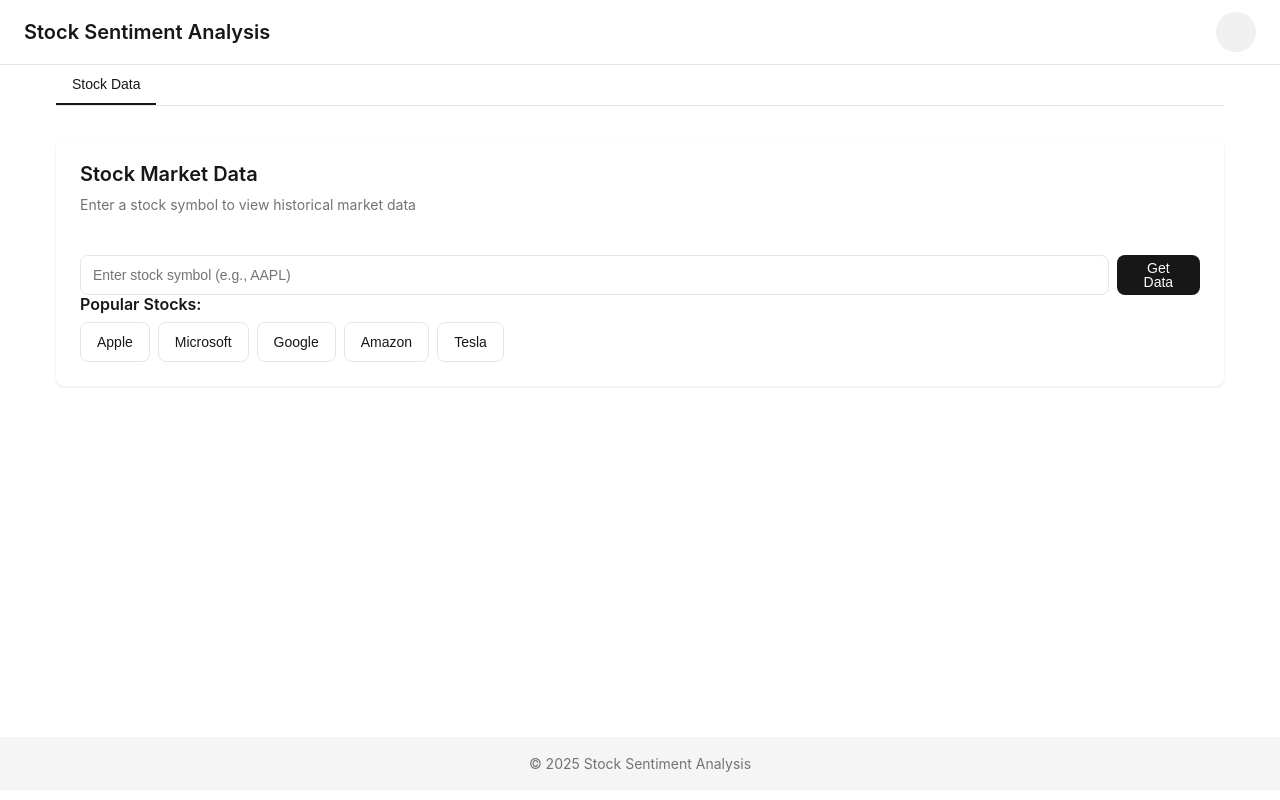
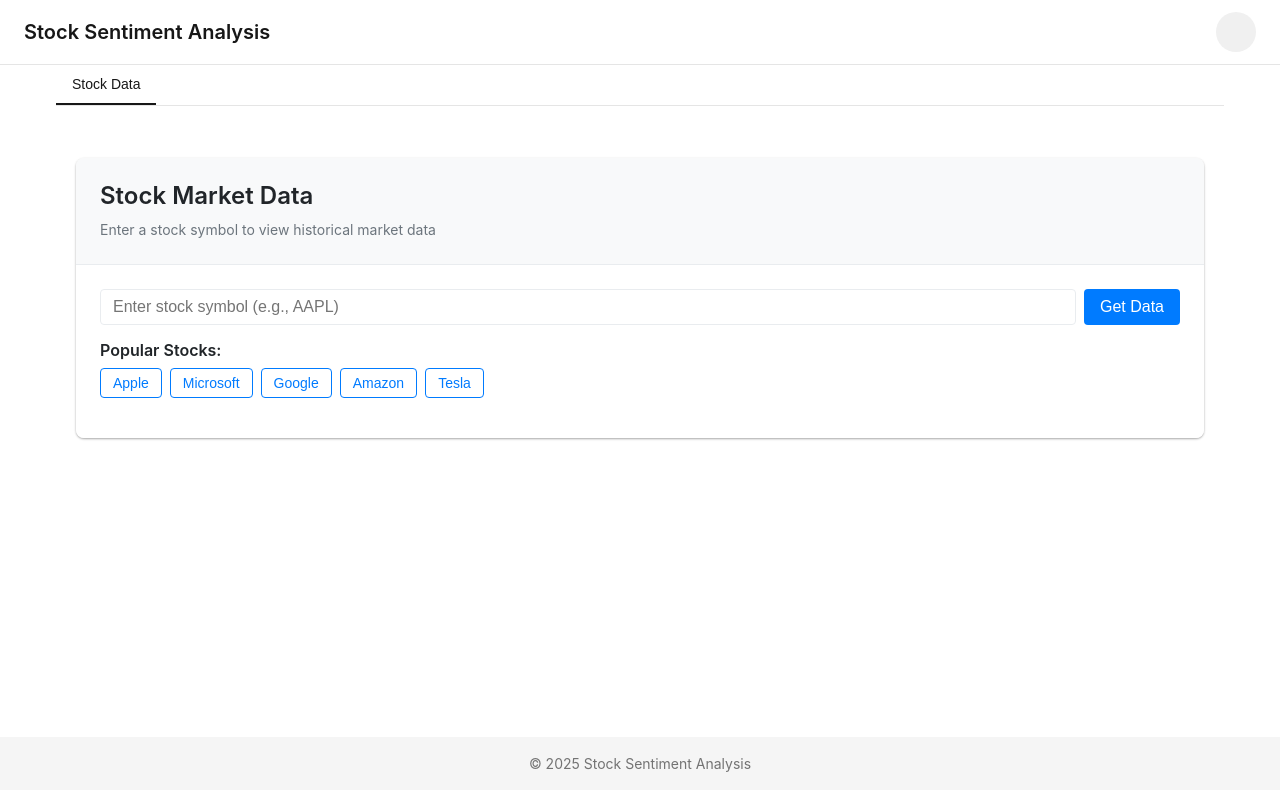
Before and after one commit to ravenbarajas/Sentivio---Stock-Market-Sentiment-Analysis, a React (Create React App) app in the folder frontend/: page / in a window 1280 px wide. Built offline with nearby package versions, Linux system fonts and the light colour scheme.

Commit message:
Ver 1.0.0.c - Modified style logic

```diff
--- a/frontend/src/components/StockChart.js
+++ b/frontend/src/components/StockChart.js
@@ -11,6 +11,7 @@ import {
   Legend,
 } from 'chart.js';
 import { Line } from 'react-chartjs-2';
+import { useTheme } from './ui/ThemeProvider';
 
 // Register ChartJS components
 ChartJS.register(
@@ -28,6 +29,29 @@ const StockChart = () => {
   const [marketData, setMarketData] = useState(null);
   const [loading, setLoading] = useState(false);
   const [error, setError] = useState(null);
+  const { theme } = useTheme();
+
+  // Determine if using dark mode
+  const isDarkMode = theme === 'dark' || (theme === 'system' && window.matchMedia('(prefers-color-scheme: dark)').matches);
+
+  // Theme-based colors
+  const colors = {
+    text: isDarkMode ? '#e4e4e7' : '#212529',
+    mutedText: isDarkMode ? '#a1a1aa' : '#6c757d',
+    background: isDarkMode ? '#18181b' : '#fff',
+    cardBackground: isDarkMode ? '#27272a' : '#fff',
+    cardHeaderBackground: isDarkMode ? '#3f3f46' : '#f8f9fa',
+    border: isDarkMode ? '#3f3f46' : '#e9ecef',
+    primary: '#007bff',
+    primaryDark: '#0056b3',
+    buttonText: '#fff',
+    dangerText: isDarkMode ? '#f87171' : '#dc3545',
+    successText: isDarkMode ? '#4ade80' : '#198754',
+    chartClose: '#28a745',
+    chartOpen: '#007bff',
+    chartHigh: '#ffc107',
+    chartLow: '#dc3545',
+  };
 
   const handleSubmit = async (e) => {
     e.preventDefault();
@@ -57,32 +81,40 @@ const StockChart = () => {
       {
         label: 'Close Price',
         data: marketData.data.map(item => item.close),
-        borderColor: 'var(--chart-primary)',
-        backgroundColor: 'var(--chart-primary-transparent)',
+        borderColor: colors.chartClose,
+        backgroundColor: 'rgba(40, 167, 69, 0.1)',
+        borderWidth: 0.5,
         tension: 0.1,
+        pointRadius: 0,
       },
       {
         label: 'Open Price',
         data: marketData.data.map(item => item.open),
-        borderColor: 'var(--chart-secondary)',
-        backgroundColor: 'var(--chart-secondary-transparent)',
+        borderColor: colors.chartOpen,
+        backgroundColor: 'rgba(0, 123, 255, 0.1)',
+        borderWidth: 0.5,
         tension: 0.1,
+        pointRadius: 0,
       },
       {
         label: 'High',
         data: marketData.data.map(item => item.high),
-        borderColor: 'var(--chart-tertiary)',
-        backgroundColor: 'var(--chart-tertiary-transparent)',
+        borderColor: colors.chartHigh,
+        backgroundColor: 'rgba(255, 193, 7, 0.1)',
+        borderWidth: 0.5,
         tension: 0.1,
-        hidden: true
+        hidden: true,
+        pointRadius: 0,
       },
       {
         label: 'Low',
         data: marketData.data.map(item => item.low),
-        borderColor: 'var(--chart-quaternary)',
-        backgroundColor: 'var(--chart-quaternary-transparent)',
+        borderColor: colors.chartLow,
+        backgroundColor: 'rgba(220, 53, 69, 0.1)',
+        borderWidth: 0.5,
         tension: 0.1,
-        hidden: true
+        hidden: true,
+        pointRadius: 0,
       }
     ],
   } : null;
@@ -92,10 +124,14 @@ const StockChart = () => {
     plugins: {
       legend: {
         position: 'top',
+        labels: {
+          color: colors.text
+        }
       },
       title: {
         display: true,
         text: marketData ? `${marketData.symbol} Price History` : 'Stock Price History',
+        color: colors.text
       },
       tooltip: {
         callbacks: {
@@ -111,18 +147,30 @@ const StockChart = () => {
       y: {
         title: {
           display: true,
-          text: 'Price ($)'
+          text: 'Price ($)',
+          color: colors.text
         },
         ticks: {
           callback: function(value) {
             return '$' + value.toFixed(2);
-          }
+          },
+          color: colors.text
+        },
+        grid: {
+          color: colors.border
         }
       },
       x: {
         title: {
           display: true,
-          text: 'Date'
+          text: 'Date',
+          color: colors.text
+        },
+        ticks: {
+          color: colors.text
+        },
+        grid: {
+          color: colors.border
         }
       }
     }
@@ -180,38 +228,102 @@ const StockChart = () => {
   const priceChange = calculatePriceChange();
 
   return (
-    <div className="stock-chart">
-      <div className="card mb-4">
-        <div className="card-header">
-          <h2 className="card-title">Stock Market Data</h2>
-          <p className="card-description">Enter a stock symbol to view historical market data</p>
+    <div style={{
+      padding: '20px',
+      fontFamily: '-apple-system, BlinkMacSystemFont, "Segoe UI", Roboto, "Helvetica Neue", Arial, sans-serif',
+      color: colors.text,
+      backgroundColor: 'transparent'
+    }}>
+      <div style={{
+        borderRadius: '8px',
+        boxShadow: isDarkMode ? '0 1px 3px rgba(0,0,0,0.3)' : '0 1px 3px rgba(0,0,0,0.12), 0 1px 2px rgba(0,0,0,0.24)',
+        overflow: 'hidden',
+        marginBottom: '2rem',
+        backgroundColor: colors.background
+      }}>
+        <div style={{
+          padding: '1.5rem',
+          borderBottom: `1px solid ${colors.border}`,
+          backgroundColor: colors.cardHeaderBackground
+        }}>
+          <h2 style={{
+            margin: '0 0 0.5rem 0',
+            fontSize: '1.5rem',
+            fontWeight: '600',
+            color: colors.text
+          }}>Stock Market Data</h2>
+          <p style={{
+            margin: '0',
+            fontSize: '0.875rem',
+            color: colors.mutedText
+          }}>Enter a stock symbol to view historical market data</p>
         </div>
-        <div className="card-content">
-          <form onSubmit={handleSubmit} className="flex gap-2 mb-4">
+        <div style={{ padding: '1.5rem', backgroundColor: colors.cardBackground }}>
+          <form onSubmit={handleSubmit} style={{
+            display: 'flex',
+            gap: '0.5rem',
+            marginBottom: '1rem'
+          }}>
             <input
               type="text"
               placeholder="Enter stock symbol (e.g., AAPL)"
               value={symbol}
               onChange={(e) => setSymbol(e.target.value)}
-              className="input"
+              style={{
+                flex: '1',
+                padding: '0.5rem 0.75rem',
+                fontSize: '1rem',
+                borderRadius: '4px',
+                border: `1px solid ${colors.border}`,
+                outline: 'none',
+                backgroundColor: isDarkMode ? '#3f3f46' : '#fff',
+                color: colors.text
+              }}
             />
             <button
               type="submit"
-              className={`button ${loading ? 'button-disabled' : 'button-primary'}`}
+              style={{
+                padding: '0.5rem 1rem',
+                backgroundColor: loading ? (isDarkMode ? '#52525b' : '#6c757d') : colors.primary,
+                color: colors.buttonText,
+                border: 'none',
+                borderRadius: '4px',
+                fontSize: '1rem',
+                cursor: loading ? 'not-allowed' : 'pointer',
+                opacity: loading ? '0.65' : '1'
+              }}
               disabled={loading}
             >
               {loading ? 'Loading...' : 'Get Data'}
             </button>
           </form>
 
-          <div className="quick-select mb-4">
-            <h4 className="mb-2">Popular Stocks:</h4>
-            <div className="flex flex-wrap gap-2">
+          <div style={{ marginBottom: '1rem' }}>
+            <h4 style={{
+              margin: '0 0 0.5rem 0',
+              fontSize: '1rem',
+              fontWeight: '600',
+              color: colors.text
+            }}>Popular Stocks:</h4>
+            <div style={{
+              display: 'flex',
+              flexWrap: 'wrap',
+              gap: '0.5rem'
+            }}>
               {popularStocks.map(stock => (
                 <button
                   key={stock.symbol}
                   onClick={() => handleQuickSelect(stock.symbol)}
-                  className="button button-outline"
+                  style={{
+                    padding: '0.375rem 0.75rem',
+                    border: `1px solid ${colors.primary}`,
+                    borderRadius: '4px',
+                    backgroundColor: 'transparent',
+                    color: colors.primary,
+                    cursor: loading ? 'not-allowed' : 'pointer',
+                    opacity: loading ? '0.65' : '1',
+                    fontSize: '0.875rem'
+                  }}
                   disabled={loading}
                 >
                   {stock.name}
@@ -221,31 +333,48 @@ const StockChart = () => {
           </div>
 
           {error && (
-            <div className="error-message p-2 mb-4" style={{
-              backgroundColor: 'rgba(239, 68, 68, 0.1)',
-              color: 'var(--destructive)',
-              borderRadius: 'var(--radius)',
-              padding: '0.75rem 1rem'
+            <div style={{
+              backgroundColor: isDarkMode ? 'rgba(248, 113, 113, 0.1)' : 'rgba(239, 68, 68, 0.1)',
+              color: colors.dangerText,
+              borderRadius: '4px',
+              padding: '0.75rem 1rem',
+              marginBottom: '1rem'
             }}>
               {error}
             </div>
           )}
 
           {marketData && marketData.data && marketData.data.length > 0 && (
-            <div className="chart-container">
+            <div style={{ width: '100%' }}>
               <Line data={chartData} options={chartOptions} />
 
-              <div className="market-stats mt-4 card p-4">
-                <h3 className="card-title">Latest Data ({marketData.data[marketData.data.length - 1].date})</h3>
+              <div style={{
+                marginTop: '1.5rem',
+                padding: '1.5rem',
+                borderRadius: '8px',
+                border: `1px solid ${colors.border}`,
+                backgroundColor: colors.cardHeaderBackground
+              }}>
+                <h3 style={{
+                  margin: '0 0 1rem 0',
+                  fontSize: '1.25rem',
+                  fontWeight: '600',
+                  color: colors.text
+                }}>Latest Data ({marketData.data[marketData.data.length - 1].date})</h3>
 
                 {priceChange && (
-                  <div className="price-change text-center mb-4">
-                    <span className={`change-value p-2 ${priceChange.isPositive ? 'positive' : 'negative'}`} style={{
+                  <div style={{
+                    textAlign: 'center',
+                    marginBottom: '1rem'
+                  }}>
+                    <span style={{
                       display: 'inline-block',
                       padding: '0.5rem 1rem',
-                      borderRadius: 'var(--radius)',
-                      backgroundColor: priceChange.isPositive ? 'rgba(34, 197, 94, 0.1)' : 'rgba(239, 68, 68, 0.1)',
-                      color: priceChange.isPositive ? 'var(--positive)' : 'var(--negative)',
+                      borderRadius: '4px',
+                      backgroundColor: priceChange.isPositive
+                        ? (isDarkMode ? 'rgba(74, 222, 128, 0.1)' : 'rgba(34, 197, 94, 0.1)')
+                        : (isDarkMode ? 'rgba(248, 113, 113, 0.1)' : 'rgba(239, 68, 68, 0.1)'),
+                      color: priceChange.isPositive ? colors.successText : colors.dangerText,
                       fontWeight: 500
                     }}>
                       {priceChange.isPositive ? '↑' : '↓'} ${Math.abs(priceChange.change).toFixed(2)} ({priceChange.percentChange.toFixed(2)}%)
@@ -253,56 +382,63 @@ const StockChart = () => {
                   </div>
                 )}
 
-                <div className="stats-grid grid grid-cols-2 md:grid-cols-5 gap-4">
-                  <div className="stat-item p-2" style={{
-                    borderRadius: 'var(--radius)',
-                    backgroundColor: 'var(--card-background)',
-                    border: '1px solid var(--border)',
+                <div style={{
+                  display: 'grid',
+                  gridTemplateColumns: 'repeat(2, 1fr)',
+                  gap: '1rem',
+                  '@media (min-width: 768px)': {
+                    gridTemplateColumns: 'repeat(5, 1fr)',
+                  }
+                }}>
+                  <div style={{
+                    borderRadius: '4px',
+                    backgroundColor: colors.cardBackground,
+                    border: `1px solid ${colors.border}`,
                     padding: '1rem',
                     textAlign: 'center'
                   }}>
-                    <div className="stat-label" style={{ fontSize: '0.875rem', color: 'var(--muted-foreground)', marginBottom: '0.25rem' }}>Open</div>
-                    <div className="stat-value" style={{ fontSize: '1.25rem', fontWeight: 600 }}>${Number(marketData.data[marketData.data.length - 1].open).toFixed(2)}</div>
+                    <div style={{ fontSize: '0.875rem', color: colors.mutedText, marginBottom: '0.25rem' }}>Open</div>
+                    <div style={{ fontSize: '1.25rem', fontWeight: 600, color: colors.text }}>${Number(marketData.data[marketData.data.length - 1].open).toFixed(2)}</div>
                   </div>
-                  <div className="stat-item p-2" style={{
-                    borderRadius: 'var(--radius)',
-                    backgroundColor: 'var(--card-background)',
-                    border: '1px solid var(--border)',
+                  <div style={{
+                    borderRadius: '4px',
+                    backgroundColor: colors.cardBackground,
+                    border: `1px solid ${colors.border}`,
                     padding: '1rem',
                     textAlign: 'center'
                   }}>
-                    <div className="stat-label" style={{ fontSize: '0.875rem', color: 'var(--muted-foreground)', marginBottom: '0.25rem' }}>Close</div>
-                    <div className="stat-value" style={{ fontSize: '1.25rem', fontWeight: 600 }}>${Number(marketData.data[marketData.data.length - 1].close).toFixed(2)}</div>
+                    <div style={{ fontSize: '0.875rem', color: colors.mutedText, marginBottom: '0.25rem' }}>Close</div>
+                    <div style={{ fontSize: '1.25rem', fontWeight: 600, color: colors.text }}>${Number(marketData.data[marketData.data.length - 1].close).toFixed(2)}</div>
                   </div>
-                  <div className="stat-item p-2" style={{
-                    borderRadius: 'var(--radius)',
-                    backgroundColor: 'var(--card-background)',
-                    border: '1px solid var(--border)',
+                  <div style={{
+                    borderRadius: '4px',
+                    backgroundColor: colors.cardBackground,
+                    border: `1px solid ${colors.border}`,
                     padding: '1rem',
                     textAlign: 'center'
                   }}>
-                    <div className="stat-label" style={{ fontSize: '0.875rem', color: 'var(--muted-foreground)', marginBottom: '0.25rem' }}>High</div>
-                    <div className="stat-value" style={{ fontSize: '1.25rem', fontWeight: 600 }}>${Number(marketData.data[marketData.data.length - 1].high).toFixed(2)}</div>
+                    <div style={{ fontSize: '0.875rem', color: colors.mutedText, marginBottom: '0.25rem' }}>High</div>
+                    <div style={{ fontSize: '1.25rem', fontWeight: 600, color: colors.text }}>${Number(marketData.data[marketData.data.length - 1].high).toFixed(2)}</div>
                   </div>
-                  <div className="stat-item p-2" style={{
-                    borderRadius: 'var(--radius)',
-                    backgroundColor: 'var(--card-background)',
-                    border: '1px solid var(--border)',
+                  <div style={{
+                    borderRadius: '4px',
+                    backgroundColor: colors.cardBackground,
+                    border: `1px solid ${colors.border}`,
                     padding: '1rem',
                     textAlign: 'center'
                   }}>
-                    <div className="stat-label" style={{ fontSize: '0.875rem', color: 'var(--muted-foreground)', marginBottom: '0.25rem' }}>Low</div>
-                    <div className="stat-value" style={{ fontSize: '1.25rem', fontWeight: 600 }}>${Number(marketData.data[marketData.data.length - 1].low).toFixed(2)}</div>
+                    <div style={{ fontSize: '0.875rem', color: colors.mutedText, marginBottom: '0.25rem' }}>Low</div>
+                    <div style={{ fontSize: '1.25rem', fontWeight: 600, color: colors.text }}>${Number(marketData.data[marketData.data.length - 1].low).toFixed(2)}</div>
                   </div>
-                  <div className="stat-item p-2" style={{
-                    borderRadius: 'var(--radius)',
-                    backgroundColor: 'var(--card-background)',
-                    border: '1px solid var(--border)',
+                  <div style={{
+                    borderRadius: '4px',
+                    backgroundColor: colors.cardBackground,
+                    border: `1px solid ${colors.border}`,
                     padding: '1rem',
                     textAlign: 'center'
                   }}>
-                    <div className="stat-label" style={{ fontSize: '0.875rem', color: 'var(--muted-foreground)', marginBottom: '0.25rem' }}>Volume</div>
-                    <div className="stat-value" style={{ fontSize: '1.25rem', fontWeight: 600 }}>{Number(marketData.data[marketData.data.length - 1].volume).toLocaleString()}</div>
+                    <div style={{ fontSize: '0.875rem', color: colors.mutedText, marginBottom: '0.25rem' }}>Volume</div>
+                    <div style={{ fontSize: '1.25rem', fontWeight: 600, color: colors.text }}>{Number(marketData.data[marketData.data.length - 1].volume).toLocaleString()}</div>
                   </div>
                 </div>
               </div>
```
